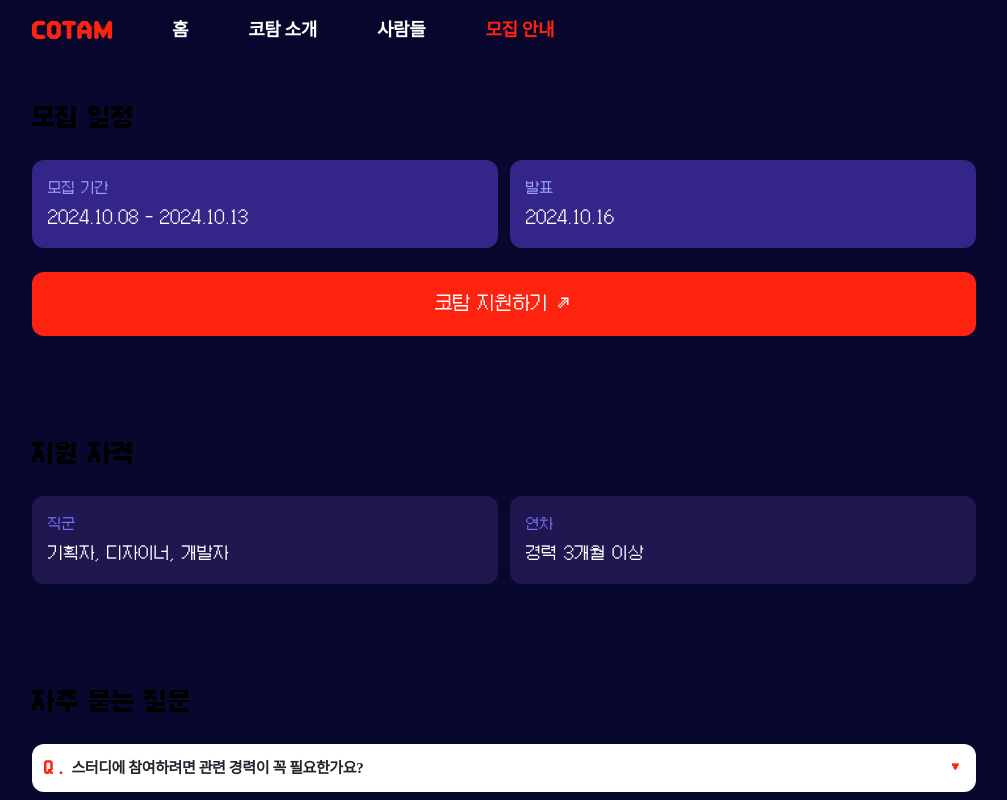
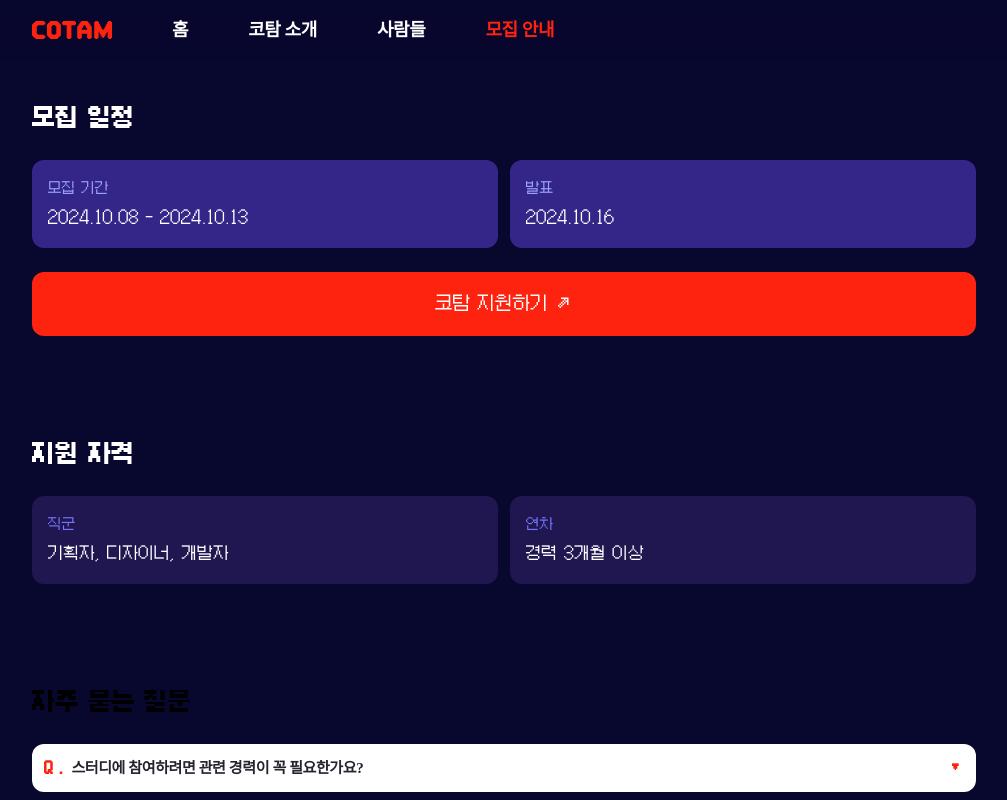
Before and after one commit to JANGSEYEONG/COTAM, a Next.js app: page /recruit in a window 1280 px wide. Shown: the top 800 px of the page, without its empty margins (136-1143 px from the left). Built offline with nearby package versions, Linux system fonts and the light colour scheme.

Commit message:
fix: 모집안내 제목 색상 변경

```diff
--- a/src/app/recruit/page.tsx
+++ b/src/app/recruit/page.tsx
@@ -15,7 +15,7 @@ export default function Recruit() {
   return (
     <main className="box-border flex min-h-screen w-full flex-col gap-y-[100px] p-10 lg:w-[1024px]">
       <section aria-label="모집 일정" className="flex flex-col gap-y-6">
-        <h2 className="galmuri11-headline-3">모집 일정</h2>
+        <h2 className="text-white galmuri11-headline-3">모집 일정</h2>
         <div className="flex flex-col gap-y-6">
           <div className="flex flex-col gap-3 md:flex-row">
             <DescriptionCard
@@ -37,7 +37,7 @@ export default function Recruit() {
         </div>
       </section>
       <section aria-label="지원 자격" className="flex flex-col gap-y-6">
-        <h2 className="galmuri11-headline-3">지원 자격</h2>
+        <h2 className="text-white galmuri11-headline-3">지원 자격</h2>
         <div className="flex flex-col gap-3 md:flex-row">
           <DescriptionCard title="직군" contents="기획자, 디자이너, 개발자" className="flex-1" />
           <DescriptionCard title="연차" contents="경력 3개월 이상" className="flex-1" />
```
